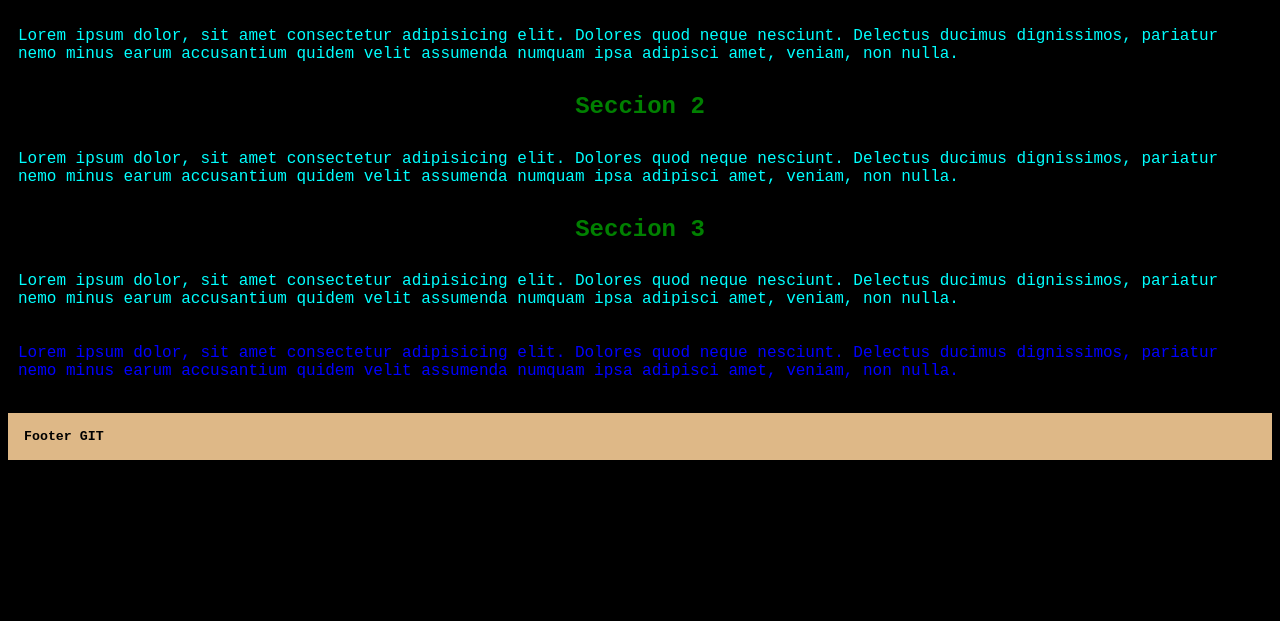
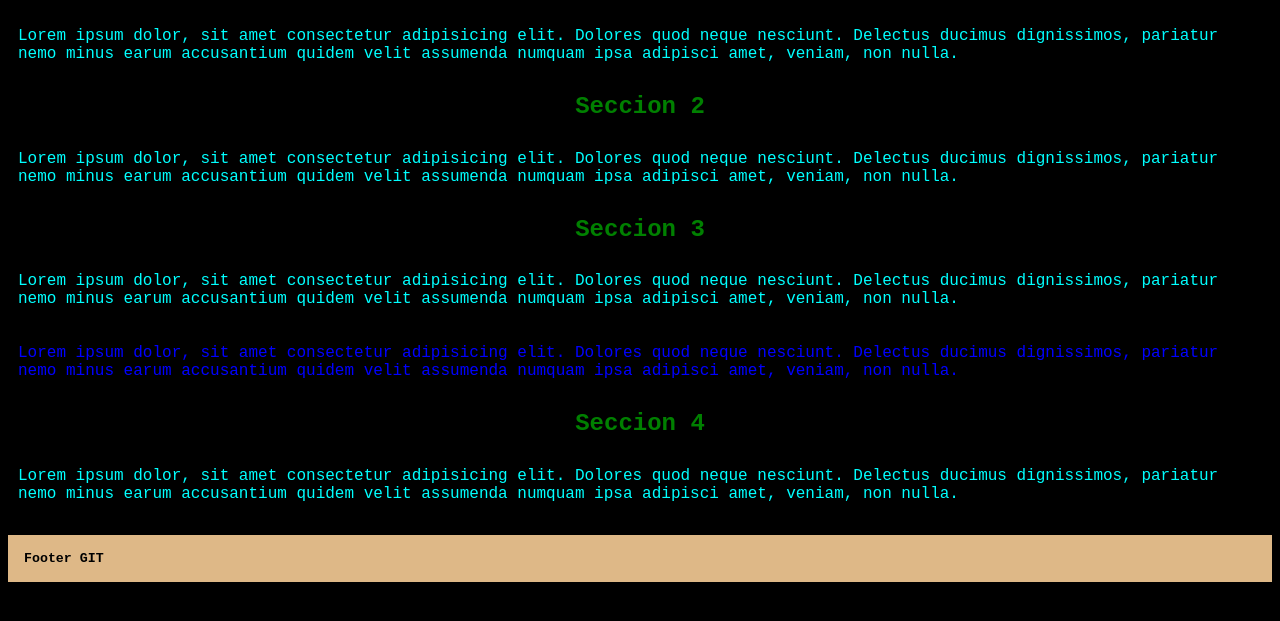
Before and after one commit to joaquincarballal/coderhouse, a plain HTML site: page git.html in a window 1280 px wide. Shown: the part 103-724 px from the top of the page. Drawn offline with Linux system fonts and the light colour scheme.

Commit message:
seccion4

```diff
--- a/git.html
+++ b/git.html
@@ -30,6 +30,11 @@
         <p class="sec3">Lorem ipsum dolor, sit amet consectetur adipisicing elit. Dolores quod neque nesciunt. Delectus ducimus dignissimos, pariatur nemo minus earum accusantium quidem velit assumenda numquam ipsa adipisci amet, veniam, non nulla.</p>
     </section>
 
+    <section>
+        <h2>Seccion 4</h2>
+        <p>Lorem ipsum dolor, sit amet consectetur adipisicing elit. Dolores quod neque nesciunt. Delectus ducimus dignissimos, pariatur nemo minus earum accusantium quidem velit assumenda numquam ipsa adipisci amet, veniam, non nulla.</p>
+    </section>
+
     <footer>
         <h5>Footer GIT</h5>
     </footer>
```
